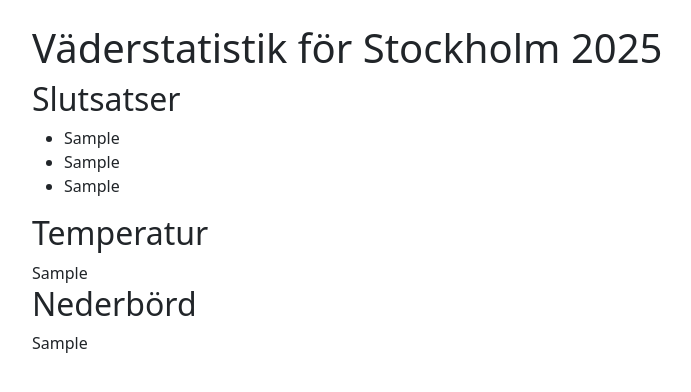
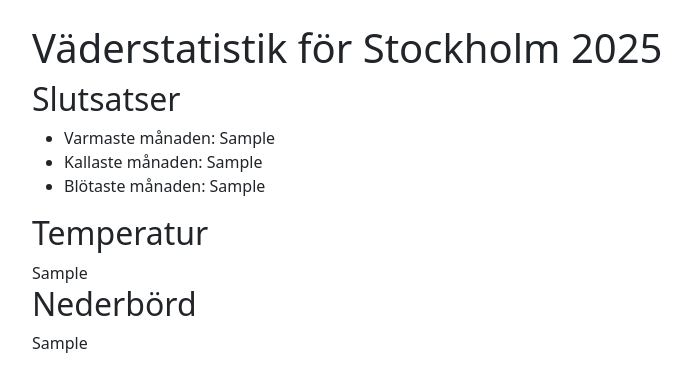
Before and after one commit to ismailg-labs/vaderdashboard, a Flask app: template application/templates/dashboard.html in a window 1280 px wide. Shown: the part 56-448 px from the top of the page, without its empty margins (50-741 px from the left). Run offline with Flask 3, Linux system fonts and the light colour scheme; the template is opened without the code that fills it: most values are stand-ins (such as "Sample title", 1, 10 or a date in 2020).

Commit message:
Ändrade anrop på keys i dictionary

```diff
--- a/application/app.py
+++ b/application/app.py
@@ -20,7 +20,10 @@ def dashboard():
     try:
         data = hamta_vader()
         manader = bearbeta_manader(data)
-        slutsats1, slutsats2, slutsats3 = sammanfatta(manader)
+        slutsatser = sammanfatta(manader)
+        slutsats1 = slutsatser["varmast"]
+        slutsats2 = slutsatser["kallast"]
+        slutsats3 = slutsatser["blotast"]
         temperatur_html, nederbord_html = skapa_diagram(manader)
     except (requests.exceptions.RequestException, ValueError):
         return render_template("dashboard.html", error="Väderdata kunde inte hämtas."), 503
--- a/application/templates/dashboard.html
+++ b/application/templates/dashboard.html
@@ -10,9 +10,9 @@
     {% else %}
         <h2> Slutsatser </h2>
         <ul>
-            <li> {{ slutsats1 }} </li>
-            <li> {{ slutsats2 }} </li>
-            <li> {{ slutsats3 }} </li>
+            <li> Varmaste månaden: {{ slutsats1 }} </li>
+            <li> Kallaste månaden: {{ slutsats2 }} </li>
+            <li> Blötaste månaden: {{ slutsats3 }} </li>
         </ul>
 
         <h2> Temperatur </h2>
```
